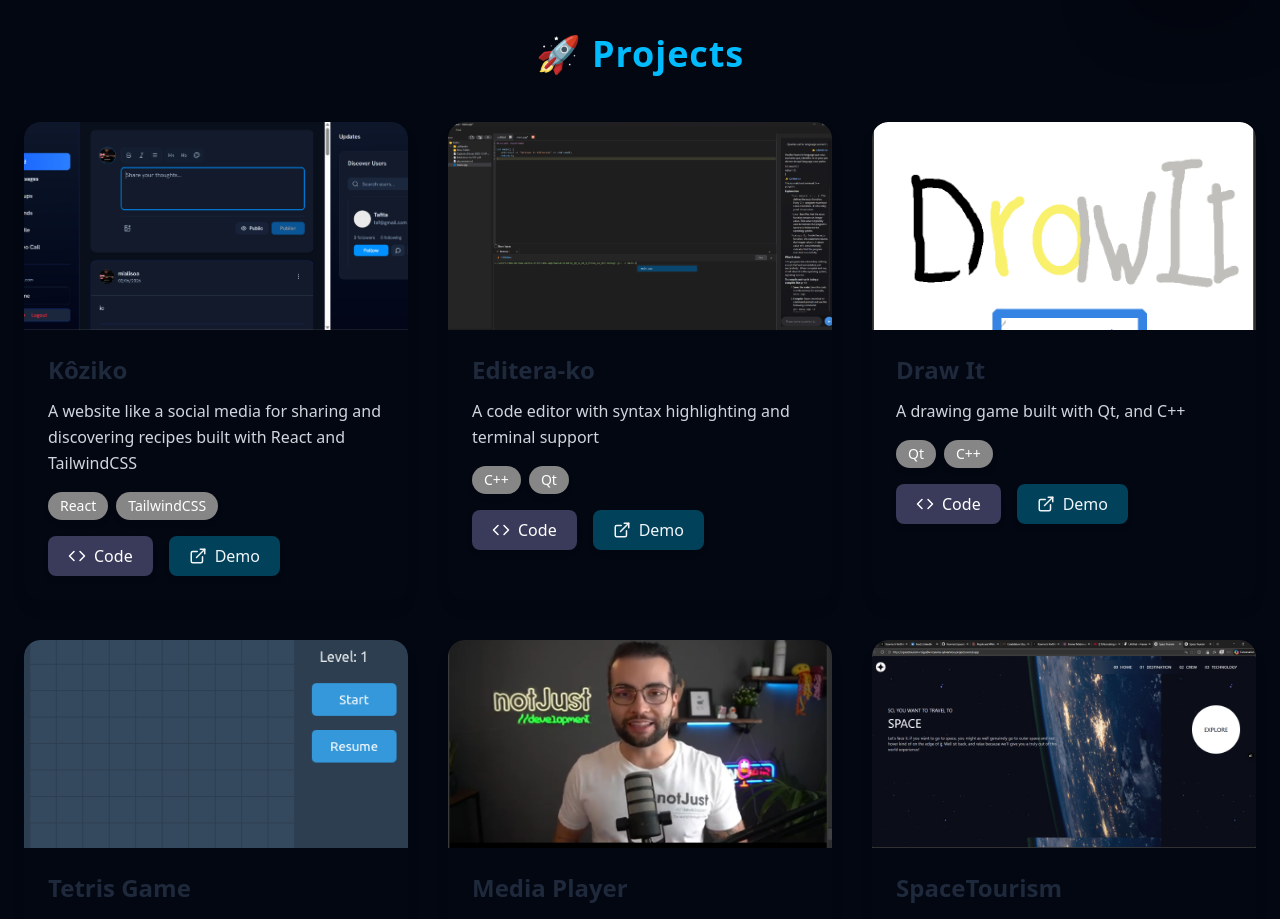
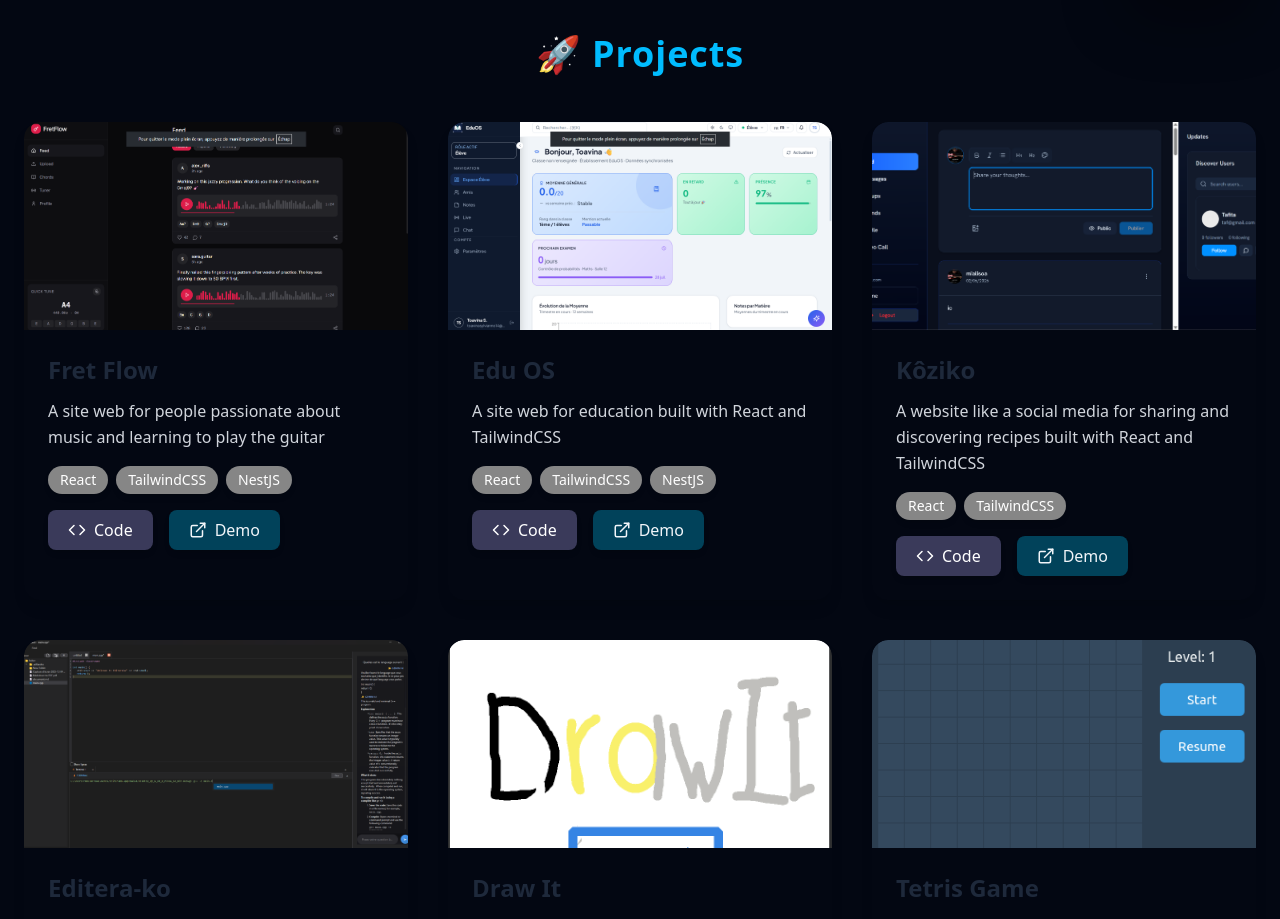
Before and after one commit to ToavinaJr/Modern-Portfolio, a React (Vite) app: page / in a window 1280 px wide. Shown: the part 782-1701 px from the top of the page. Built offline with nearby package versions, Linux system fonts and the light colour scheme.

Commit message:
feat: adding some project

```diff
--- a/src/data/project.ts
+++ b/src/data/project.ts
@@ -1,6 +1,22 @@
 import { Project } from "../types";
 
 const dataProject : Project[] = [
+      {
+        title: "Fret Flow",
+        description: "A site web for people passionate about music and learning to play the guitar",
+        tech: ["React", "TailwindCSS", "NestJS"],
+        image: "/images/Screenshot-Fret_Flow.png",
+        demoLink: "https://flowfret-jr.vercel.app/",
+        codeLink: "https://flowfret-jr.vercel.app/"
+      },
+      {
+        title: "Edu OS",
+        description: "A site web for education built with React and TailwindCSS",
+        tech: ["React", "TailwindCSS", "NestJS"],
+        image: "/images/Screenshot-Edu_OS.png",
+        demoLink: "https://edu-os-ruddy.vercel.app/",
+        codeLink: "https://edu-os-ruddy.vercel.app/"
+      },
       {
         title: "Kôziko",
         description: "A website like a social media for sharing and discovering recipes built with React and TailwindCSS",
```
Also changed, not shown: public/images/Screenshot-Edu_OS.png (added), public/images/Screenshot-Fret_Flow.png (added).
